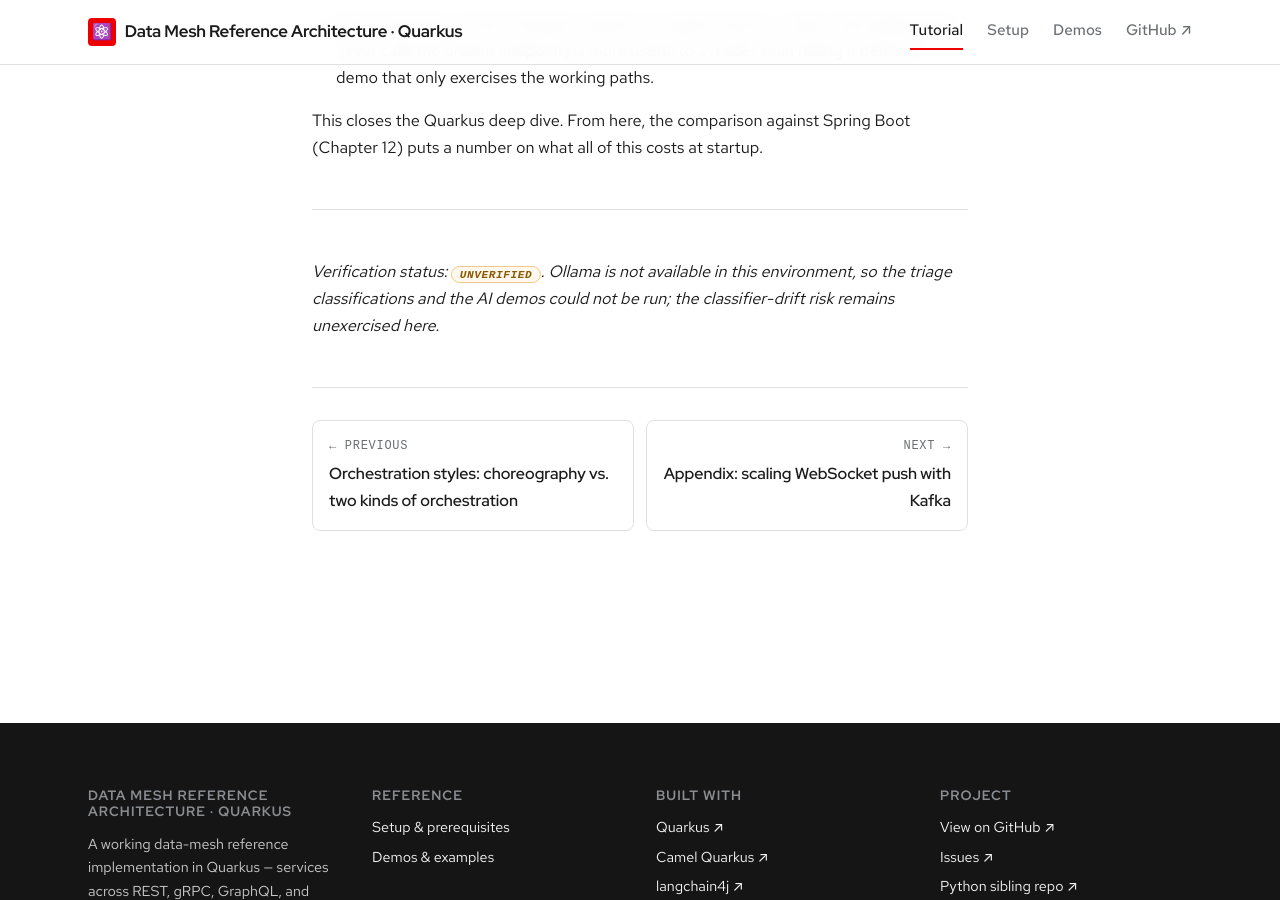
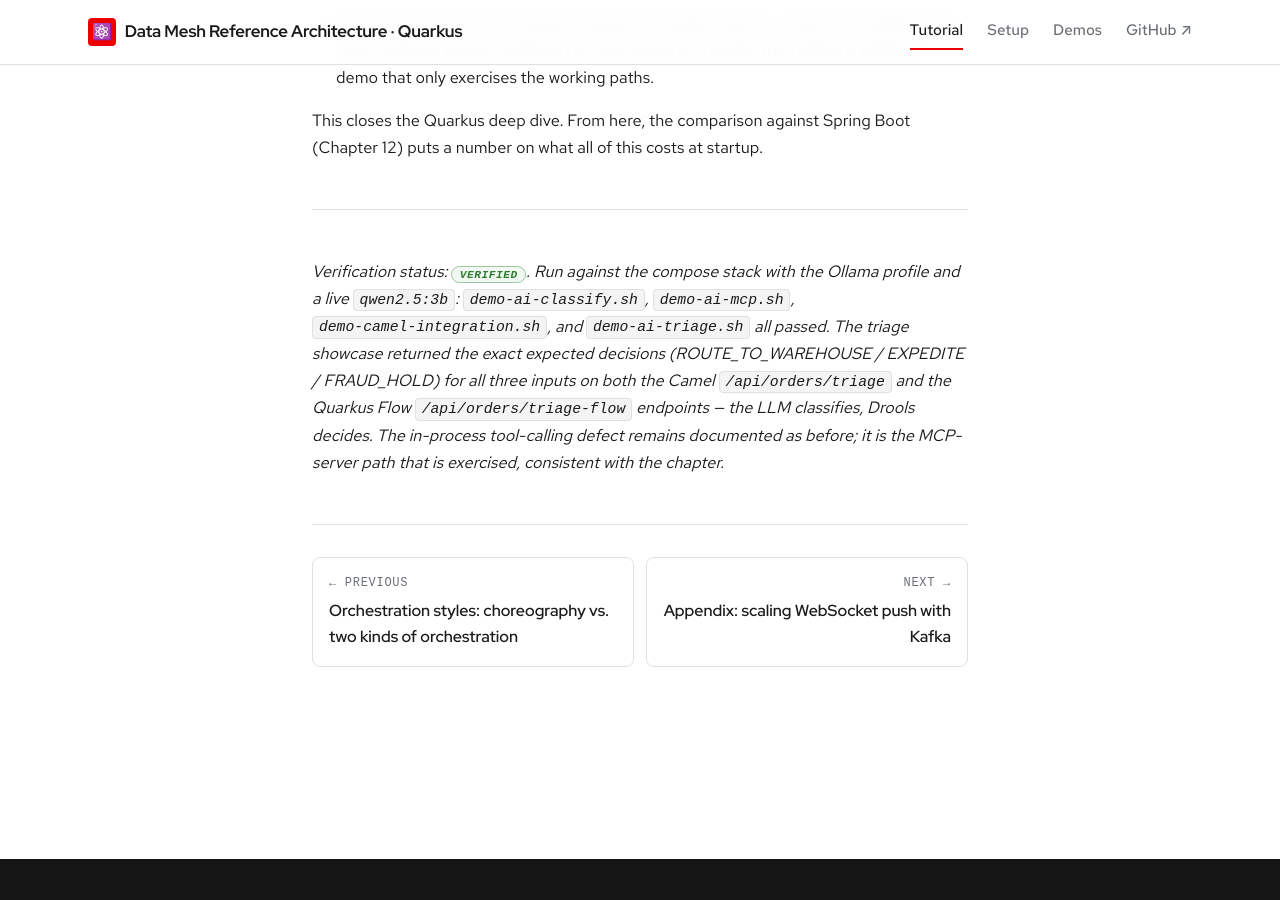
Before and after one commit to patterncatalyst/datamesh-reference-arch-quarkus, a Jekyll site: the page built from _docs/14-ai-rules-triage.md, in a window 1280 px wide and 900 px high, scrolled down 8971 px. Built offline with Jekyll 4.4.1, drawn with Linux system fonts in a browser that asks for light colours; some web fonts are replaced.

Commit message:
docs(site): mark ch06/13/14/16 verified after cluster + Ollama runs
ch13/14 verified via the Ollama-profile AI demos (live qwen2.5:3b):
orchestration-styles, ai-classify, ai-mcp, camel-integration, ai-triage
(exact FRAUD_HOLD/EXPEDITE/ROUTE_TO_WAREHOUSE on both Camel and Flow
paths). ch06/ch16 footers set in their feature commits. Also fix a stale
push attribution in demo-websocket.sh.

```diff
--- a/_docs/14-ai-rules-triage.md
+++ b/_docs/14-ai-rules-triage.md
@@ -350,4 +350,4 @@
 
 ---
 
-*Verification status: <span class="status status--unverified">unverified</span>. Ollama is not available in this environment, so the triage classifications and the AI demos could not be run; the classifier-drift risk remains unexercised here.*
+*Verification status: <span class="status status--verified">verified</span>. Run against the compose stack with the Ollama profile and a live `qwen2.5:3b`: `demo-ai-classify.sh`, `demo-ai-mcp.sh`, `demo-camel-integration.sh`, and `demo-ai-triage.sh` all passed. The triage showcase returned the exact expected decisions (ROUTE_TO_WAREHOUSE / EXPEDITE / FRAUD_HOLD) for all three inputs on both the Camel `/api/orders/triage` and the Quarkus Flow `/api/orders/triage-flow` endpoints — the LLM classifies, Drools decides. The in-process tool-calling defect remains documented as before; it is the MCP-server path that is exercised, consistent with the chapter.*
```
Also changed, not shown: _docs/13-orchestration-styles.md (+1 -1 lines), 1 other file.
